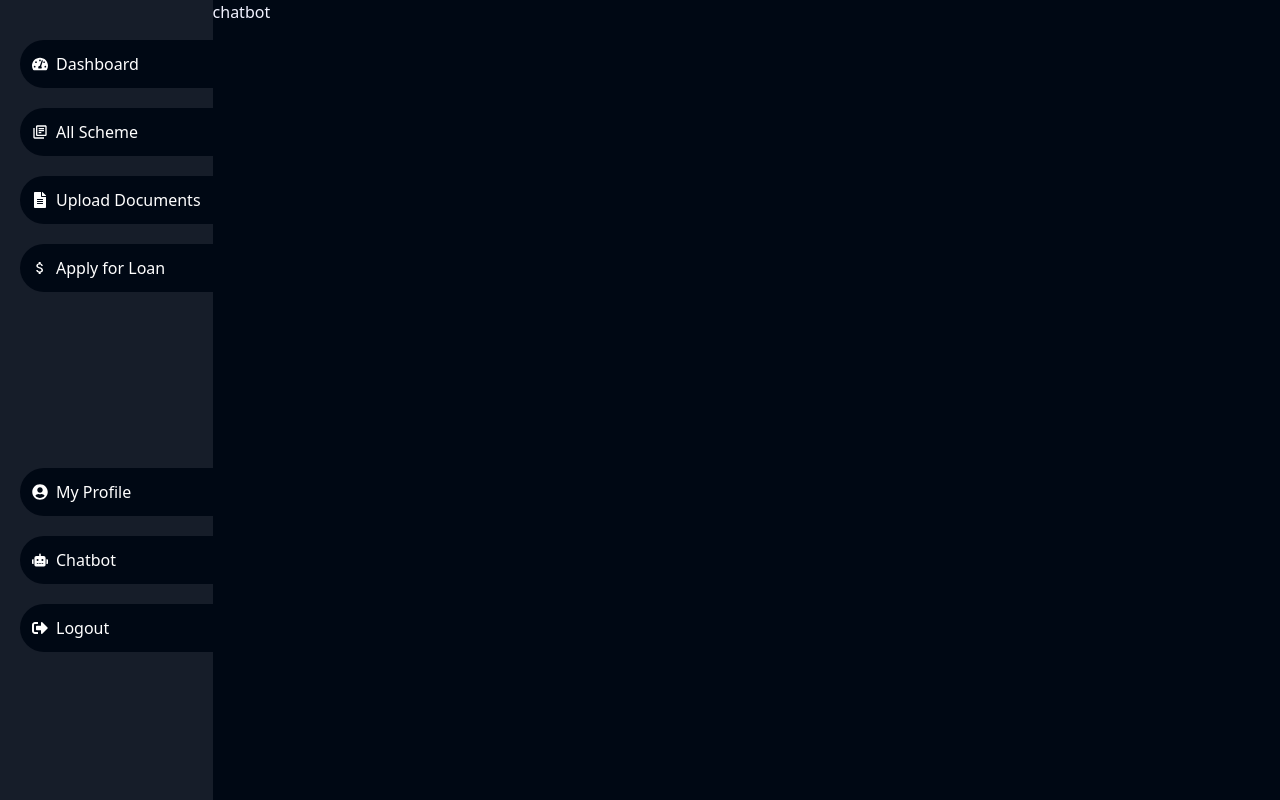
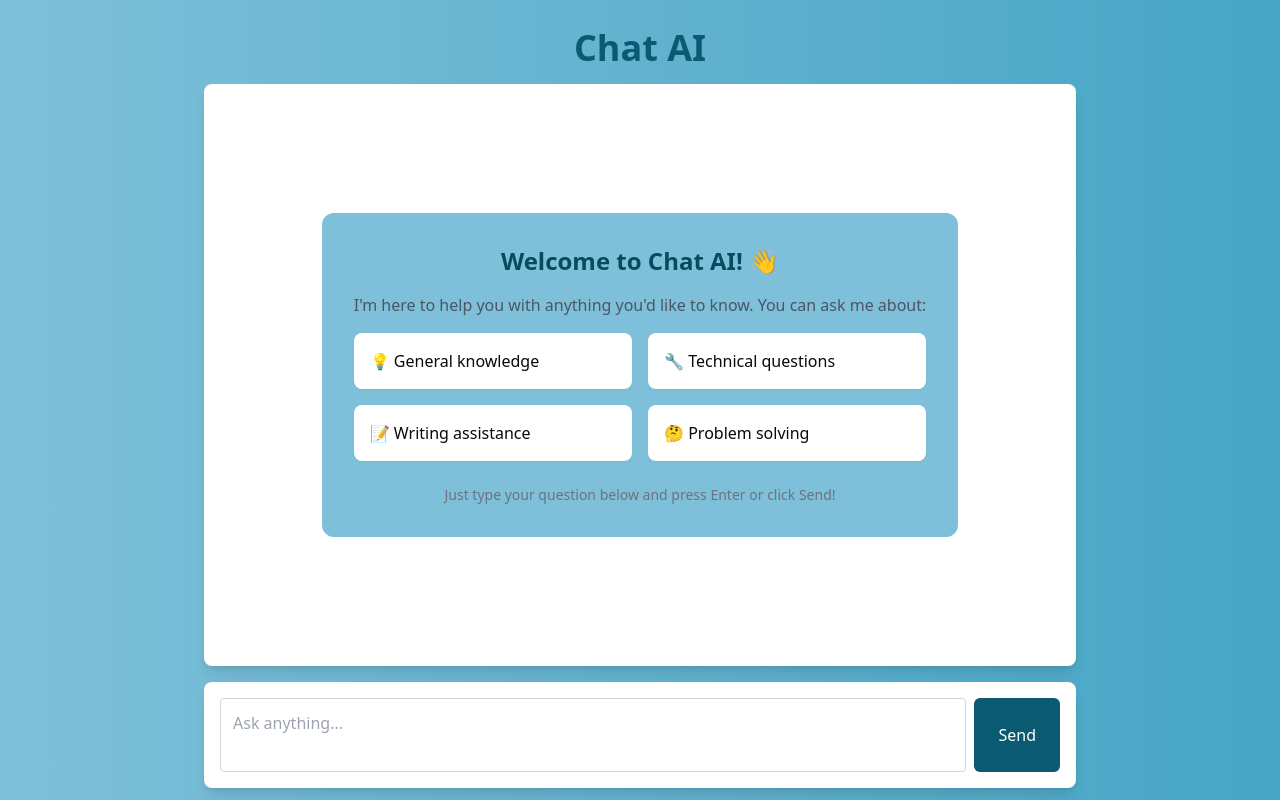
Before and after one commit to Eeshu-Yadav/GovernAlpha, a React (Vite) app: page /chatbot in a window 1280 px wide. Built offline with nearby package versions, Linux system fonts and the light colour scheme.

Commit message:
Add Chatbot

```diff
--- a/package.json
+++ b/package.json
@@ -10,9 +10,11 @@
     "preview": "vite preview"
   },
   "dependencies": {
+    "axios": "^1.7.8",
     "react": "^18.3.1",
     "react-dom": "^18.3.1",
     "react-icons": "^5.2.1",
+    "react-markdown": "^9.0.1",
     "react-router-dom": "^6.25.1"
   },
   "devDependencies": {
--- a/src/App.css
+++ b/src/App.css
@@ -0,0 +1,26 @@
+/* Custom Scrollbar Styles */
+.scrollbar-thin::-webkit-scrollbar {
+    width: 6px;
+  }
+
+  .scrollbar-thin::-webkit-scrollbar-track {
+    background: transparent;
+  }
+
+  .scrollbar-thin::-webkit-scrollbar-thumb {
+    background-color: #93C5FD;
+    border-radius: 3px;
+  }
+
+  .scrollbar-thin::-webkit-scrollbar-thumb:hover {
+    background-color: #60A5FA;
+  }
+
+  .hide-scrollbar::-webkit-scrollbar {
+    display: none;
+  }
+
+  .hide-scrollbar {
+    -ms-overflow-style: none;
+    scrollbar-width: none;
+  }
--- a/src/Components/Chatbot.jsx
+++ b/src/Components/Chatbot.jsx
@@ -1,11 +1,155 @@
-import React from 'react'
+import { useState, useRef, useEffect } from "react";
+import "../App.css";
+import axios from "axios";
+import ReactMarkdown from "react-markdown";
 
-const Chatbot = () => {
+function Chatbot() {
+  const [chatHistory, setChatHistory] = useState([]);
+  const [question, setQuestion] = useState("");
+  const [answer, setAnswer] = useState("");
+  const [generatingAnswer, setGeneratingAnswer] = useState(false);
+
+  const chatContainerRef = useRef(null);
+
+  useEffect(() => {
+    if (chatContainerRef.current) {
+      chatContainerRef.current.scrollTop = chatContainerRef.current.scrollHeight;
+    }
+  }, [chatHistory, generatingAnswer]);
+
+  async function generateAnswer(e) {
+    e.preventDefault();
+    if (!question.trim()) return;
+
+    setGeneratingAnswer(true);
+    const currentQuestion = question;
+    setQuestion(""); // Clear input immediately after sending
+
+    // Add user question to chat history
+    setChatHistory(prev => [...prev, { type: 'question', content: currentQuestion }]);
+
+    try {
+      const response = await axios({
+        url: `https://generativelanguage.googleapis.com/v1beta/models/gemini-pro:generateContent?key=${
+          import.meta.env.VITE_API_GENERATIVE_LANGUAGE_CLIENT
+        }`,
+        method: "post",
+        data: {
+          contents: [{ parts: [{ text: question }] }],
+        },
+      });
+
+      const aiResponse = response["data"]["candidates"][0]["content"]["parts"][0]["text"];
+      setChatHistory(prev => [...prev, { type: 'answer', content: aiResponse }]);
+      setAnswer(aiResponse);
+    } catch (error) {
+      console.log(error);
+      setAnswer("Sorry - Something went wrong. Please try again!");
+    }
+    setGeneratingAnswer(false);
+  }
+
   return (
-    <div>
-      chatbot
+    <div className="fixed inset-0 bg-gradient-to-r from-blue-50 to-blue-100">
+      <div className="h-full max-w-4xl mx-auto flex flex-col p-3">
+        {/* Fixed Header */}
+        <header className="text-center py-4">
+          <a href=""
+             target="_blank"
+             rel="noopener noreferrer"
+             className="block">
+            <h1 className="text-4xl font-bold text-blue-500 hover:text-blue-600 transition-colors">
+              Chat AI
+            </h1>
+          </a>
+        </header>
+
+        {/* Scrollable Chat Container - Updated className */}
+        <div
+          ref={chatContainerRef}
+          className="flex-1 overflow-y-auto mb-4 rounded-lg bg-white shadow-lg p-4 hide-scrollbar"
+        >
+          {chatHistory.length === 0 ? (
+            <div className="h-full flex flex-col items-center justify-center text-center p-6">
+              <div className="bg-blue-50 rounded-xl p-8 max-w-2xl">
+                <h2 className="text-2xl font-bold text-blue-600 mb-4">Welcome to Chat AI! 👋</h2>
+                <p className="text-gray-600 mb-4">
+                  I'm here to help you with anything you'd like to know. You can ask me about:
+                </p>
+                <div className="grid grid-cols-1 md:grid-cols-2 gap-4 text-left">
+                  <div className="bg-white text-zinc-950 p-4 rounded-lg shadow-sm">
+                    <span className="text-blue-500">💡</span> General knowledge
+                  </div>
+                  <div className="bg-white text-zinc-950 p-4 rounded-lg shadow-sm">
+                    <span className="text-blue-500">🔧</span> Technical questions
+                  </div>
+                  <div className="bg-white text-zinc-950 p-4 rounded-lg shadow-sm">
+                    <span className="text-blue-500">📝</span> Writing assistance
+                  </div>
+                  <div className="bg-white text-zinc-950 p-4 rounded-lg shadow-sm">
+                    <span className="text-blue-500">🤔</span> Problem solving
+                  </div>
+                </div>
+                <p className="text-gray-500 mt-6 text-sm">
+                  Just type your question below and press Enter or click Send!
+                </p>
+              </div>
+            </div>
+          ) : (
+            <>
+              {chatHistory.map((chat, index) => (
+                <div key={index} className={`mb-4 ${chat.type === 'question' ? 'text-right' : 'text-left'}`}>
+                  <div className={`inline-block max-w-[80%] p-3 rounded-lg overflow-auto hide-scrollbar ${
+                    chat.type === 'question'
+                      ? 'bg-blue-500 text-white rounded-br-none'
+                      : 'bg-gray-100 text-gray-800 rounded-bl-none'
+                  }`}>
+                    <ReactMarkdown className="overflow-auto hide-scrollbar">{chat.content}</ReactMarkdown>
+                  </div>
+                </div>
+              ))}
+            </>
+          )}
+          {generatingAnswer && (
+            <div className="text-left">
+              <div className="inline-block bg-gray-100 p-3 rounded-lg animate-pulse">
+                Thinking...
+              </div>
+            </div>
+          )}
+        </div>
+
+        {/* Fixed Input Form */}
+        <form onSubmit={generateAnswer} className="bg-white rounded-lg shadow-lg p-4">
+          <div className="flex gap-2">
+            <textarea
+              required
+              className="flex-1 border border-gray-300 rounded p-3 focus:border-blue-400 focus:ring-1 focus:ring-blue-400 resize-none text-zinc-950"
+              value={question}
+              onChange={(e) => setQuestion(e.target.value)}
+              placeholder="Ask anything..."
+              rows="2"
+              onKeyDown={(e) => {
+                if (e.key === 'Enter' && !e.shiftKey) {
+                  e.preventDefault();
+                  generateAnswer(e);
+                }
+              }}
+            ></textarea>
+            <button
+              type="submit"
+              className={`px-6 py-2 bg-blue-500 text-white rounded-md hover:bg-blue-600 transition-colors ${
+                generatingAnswer ? 'opacity-50 cursor-not-allowed' : ''
+              }`}
+              disabled={generatingAnswer}
+            >
+              Send
+            </button>
+          </div>
+        </form>
+      </div>
     </div>
-  )
+  );
 }
 
-export default Chatbot
+export default Chatbot;
```
Also changed, not shown: 2 other files (tests, documents, lock files or other folders).
